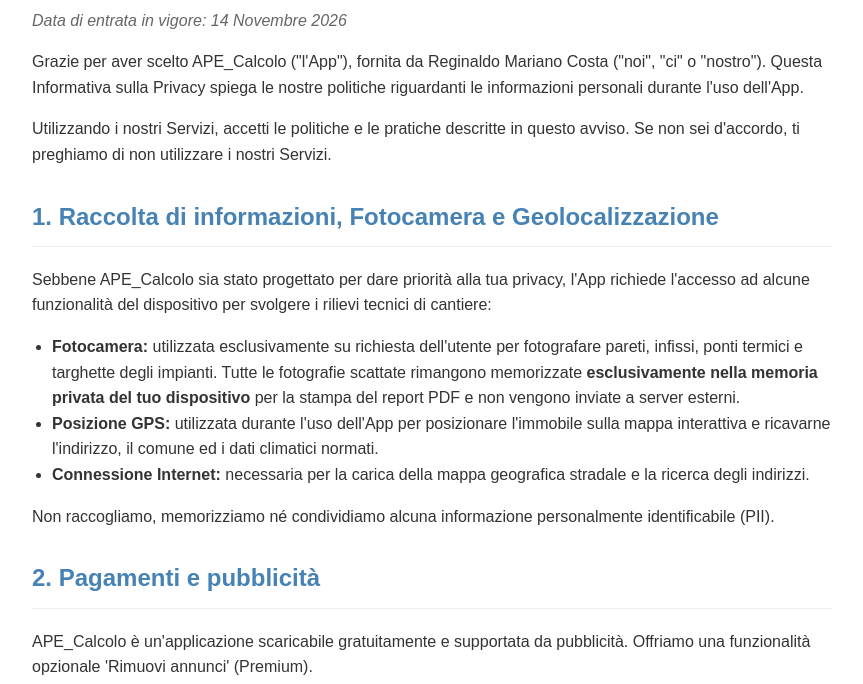
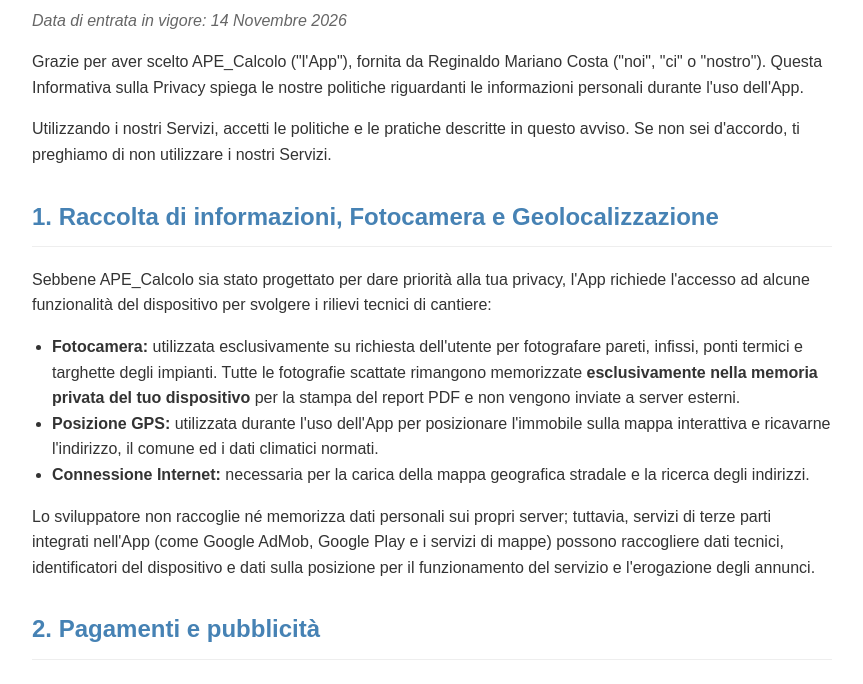
Before and after one commit to reginaldomariano/privacy_ape_calcolo, a plain HTML site: page index.html in a window 1280 px wide. Shown: the part 105-789 px from the top of the page, without its empty margins (208-1071 px from the left). Drawn offline with Linux system fonts and the light colour scheme.

Commit message:
Revise privacy policy regarding data handling
Updated privacy policy to clarify data collection practices.

```diff
--- a/index.html
+++ b/index.html
@@ -29,7 +29,7 @@
         <li><b>Posizione GPS:</b> utilizzata durante l'uso dell'App per posizionare l'immobile sulla mappa interattiva e ricavarne l'indirizzo, il comune ed i dati climatici normati.</li>
         <li><b>Connessione Internet:</b> necessaria per la carica della mappa geografica stradale e la ricerca degli indirizzi.</li>
     </ul>
-    <p>Non raccogliamo, memorizziamo né condividiamo alcuna informazione personalmente identificabile (PII).</p>
+    <p>Lo sviluppatore non raccoglie né memorizza dati personali sui propri server; tuttavia, servizi di terze parti integrati nell'App (come Google AdMob, Google Play e i servizi di mappe) possono raccogliere dati tecnici, identificatori del dispositivo e dati sulla posizione per il funzionamento del servizio e l'erogazione degli annunci.</p>
 
     <h2>2. Pagamenti e pubblicità</h2>
     <p>APE_Calcolo è un'applicazione scaricabile gratuitamente e supportata da pubblicità. Offriamo una funzionalità opzionale 'Rimuovi annunci' (Premium).</p>
```
